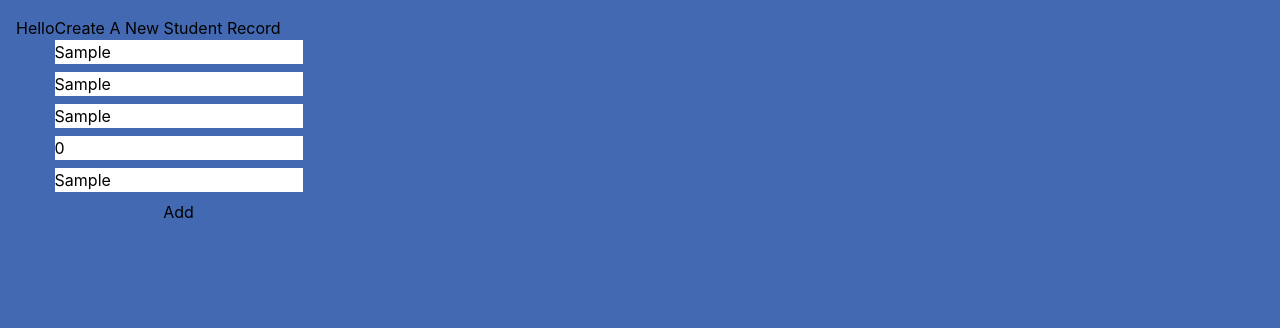
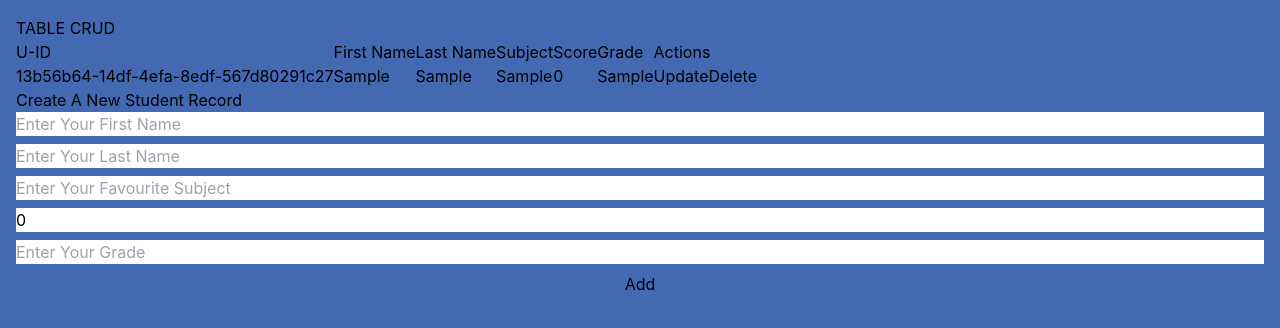
Before and after one commit to V-Blaze/table-crud, a React (Create React App) app: page / in a window 1280 px wide. Both pictures are taken after typing "Sample", "Sample", "Sample", "Sample" into the empty fields and a click on the button "Add". Shown: the top 328 px of the page. Built offline with nearby package versions, Linux system fonts and the light colour scheme.

Commit message:
Add functionality to add and display new user

```diff
--- a/package.json
+++ b/package.json
@@ -9,6 +9,7 @@
     "react": "^18.2.0",
     "react-dom": "^18.2.0",
     "react-scripts": "5.0.1",
+    "uuid": "^9.0.0",
     "uuidv4": "^6.2.13",
     "web-vitals": "^2.1.4"
   },
--- a/src/App.js
+++ b/src/App.js
@@ -1,23 +1,65 @@
 import React, { useState } from 'react';
+import { v4 as uuidv4 } from 'uuid';
 import './App.css';
 
 const App = () => {
+  const [userData, setUserData] = useState([]);
   const [formData, setFormData] = useState({
     fName: '',
     lName: '',
     subject: '',
     totalScore: 0,
     grade: '',
-  })
+  });
 
   const handleSubmit = (e) => {
-    e.preventDefault()
-    console.log(formData)
-  }
+    e.preventDefault();
+    setUserData([...userData, {...formData, uId: uuidv4()}]);
+    console.log(userData);
+
+    setFormData({
+        fName: '',
+        lName: '',
+        subject: '',
+        totalScore: 0,
+        grade: '',
+      });
+  };
 
   return (
-    <div className="relative sm:-8 p-4 bg-[#4369B2] min-h-screen flex flex-row">
-      <h2>Hello</h2>
+    <div className="relative sm:-8 p-4 bg-[#4369B2] min-h-screen flex flex-col">
+      <h2>TABLE CRUD</h2>
+      <div>
+        <table>
+          <thead>
+            <tr>
+              <td>U-ID</td>
+              <td>First Name </td>
+              <td>Last Name</td>
+              <td>Subject</td>
+              <td>Score</td>
+              <td>Grade</td>
+              <td>Actions</td>
+            </tr>
+          </thead>
+          <tbody>
+            {userData.map((user) => (
+              <tr key={user.uId}>
+                <td>{user.uId}</td>
+                <td>{user.fName}</td>
+                <td>{user.lName}</td>
+                <td>{user.subject}</td>
+                <td>{user.totalScore}</td>
+                <td>{user.grade}</td>
+                <td>
+                  <button type="button">Update</button>
+                  <button type="button">Delete</button>
+                </td>
+              </tr>
+            ))}
+          </tbody>
+        </table>
+      </div>
 
       <div>
         <h3>Create A New Student Record</h3>
```
Also changed, not shown: 1 other file (tests, documents, lock files or other folders).
